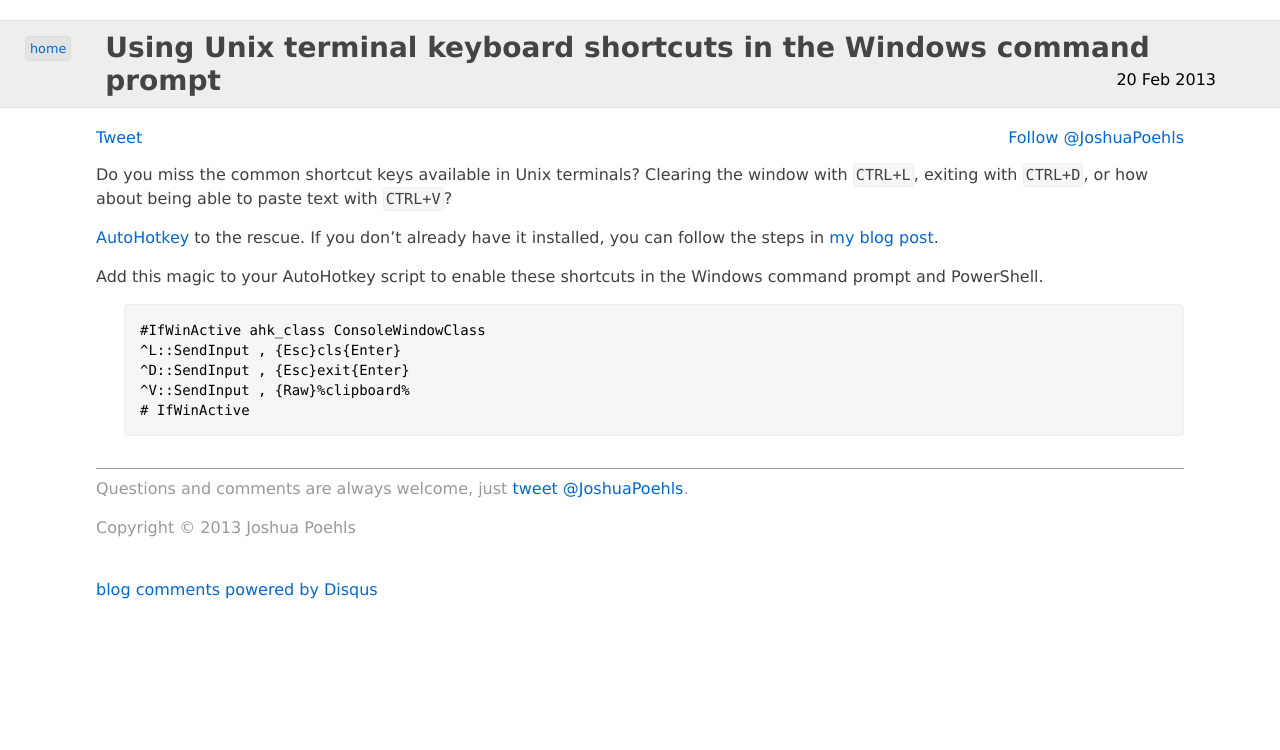
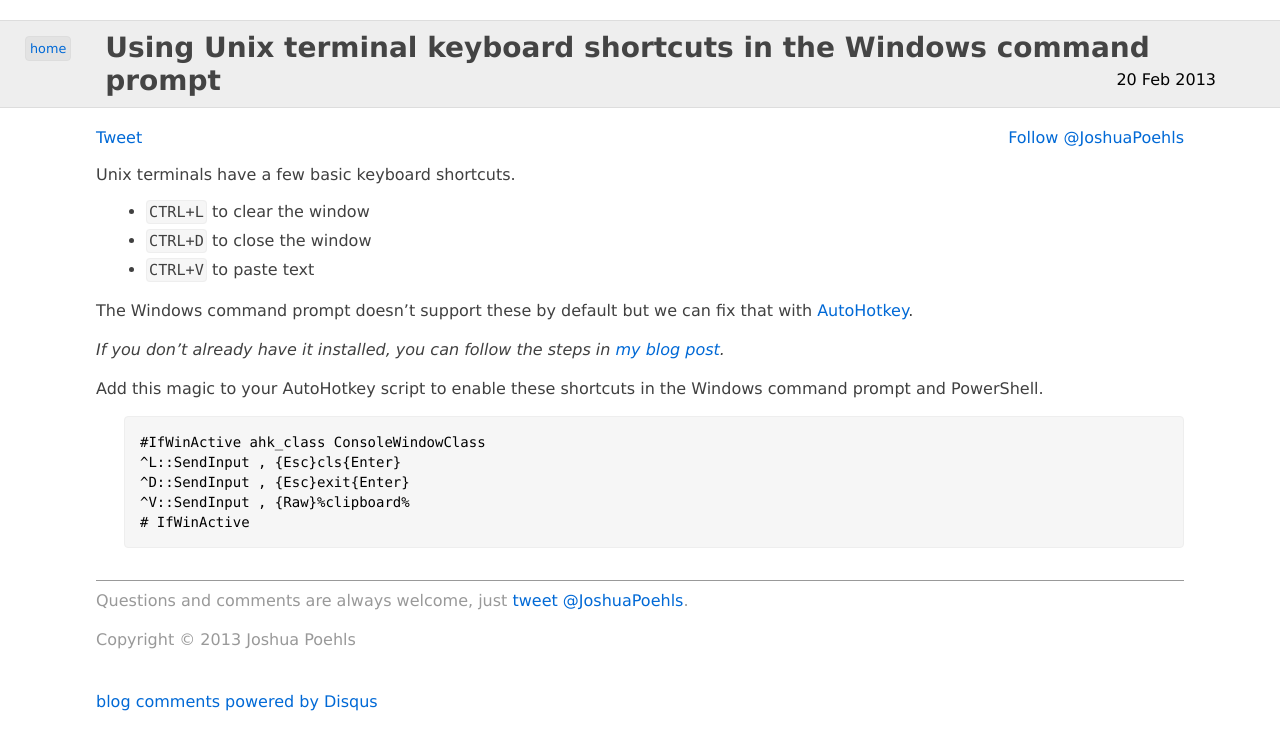
Before and after one commit to jpoehls/zduck.com, a Jekyll site: the page built from _posts/2013/2013-02-20-using-unix-terminal-keyboard-shortcuts-in-the-windows-command-prompt.md, in a window 1280 px wide. Shown: the top 750 px of the page. Built offline with Jekyll 4.4.1, drawn with Linux system fonts in a browser that asks for light colours; comment, search, counter and statistics services are not loaded.

Commit message:
Tweaks to last post.

```diff
--- a/_posts/2013/2013-02-20-using-unix-terminal-keyboard-shortcuts-in-the-windows-command-prompt.md
+++ b/_posts/2013/2013-02-20-using-unix-terminal-keyboard-shortcuts-in-the-windows-command-prompt.md
@@ -5,12 +5,15 @@ categories: powershell
 description: "Using an enum flags property to hold users' roles is just one trick I've learned from @SeiginoRaikou, one of my co-geniuses at InterWorks."
 ---
 
-Do you miss the common shortcut keys available in Unix terminals?
-Clearing the window with `CTRL+L`, exiting with `CTRL+D`,
-or how about being able to paste text with `CTRL+V`?
+Unix terminals have a few basic keyboard shortcuts.
 
-[AutoHotkey](http://www.autohotkey.com/) to the rescue.
-If you don't already have it installed, you can follow the steps in [my blog post](http://zduck.com/2011/use-autohotkey-to-remap-your-numpad-keys-to-something-useful/).
+* `CTRL+L` to clear the window
+* `CTRL+D` to close the window
+* `CTRL+V` to paste text
+
+The Windows command prompt doesn't support these by default but we can fix that with [AutoHotkey](http://www.autohotkey.com).
+
+_If you don't already have it installed, you can follow the steps in [my blog post]({{site.url}}/2011/use-autohotkey-to-remap-your-numpad-keys-to-something-useful/)._
 
 Add this magic to your AutoHotkey script to enable these shortcuts in the Windows command prompt and PowerShell.
 
```
